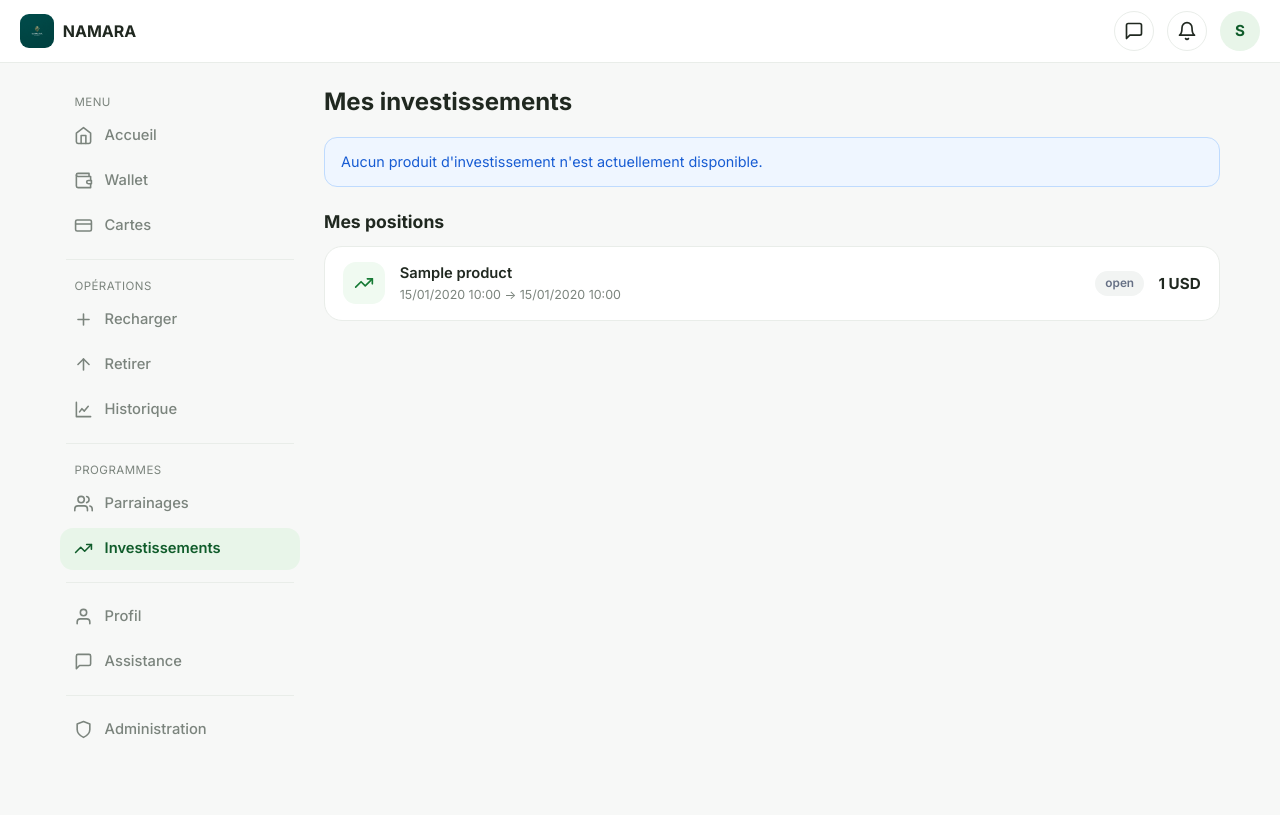
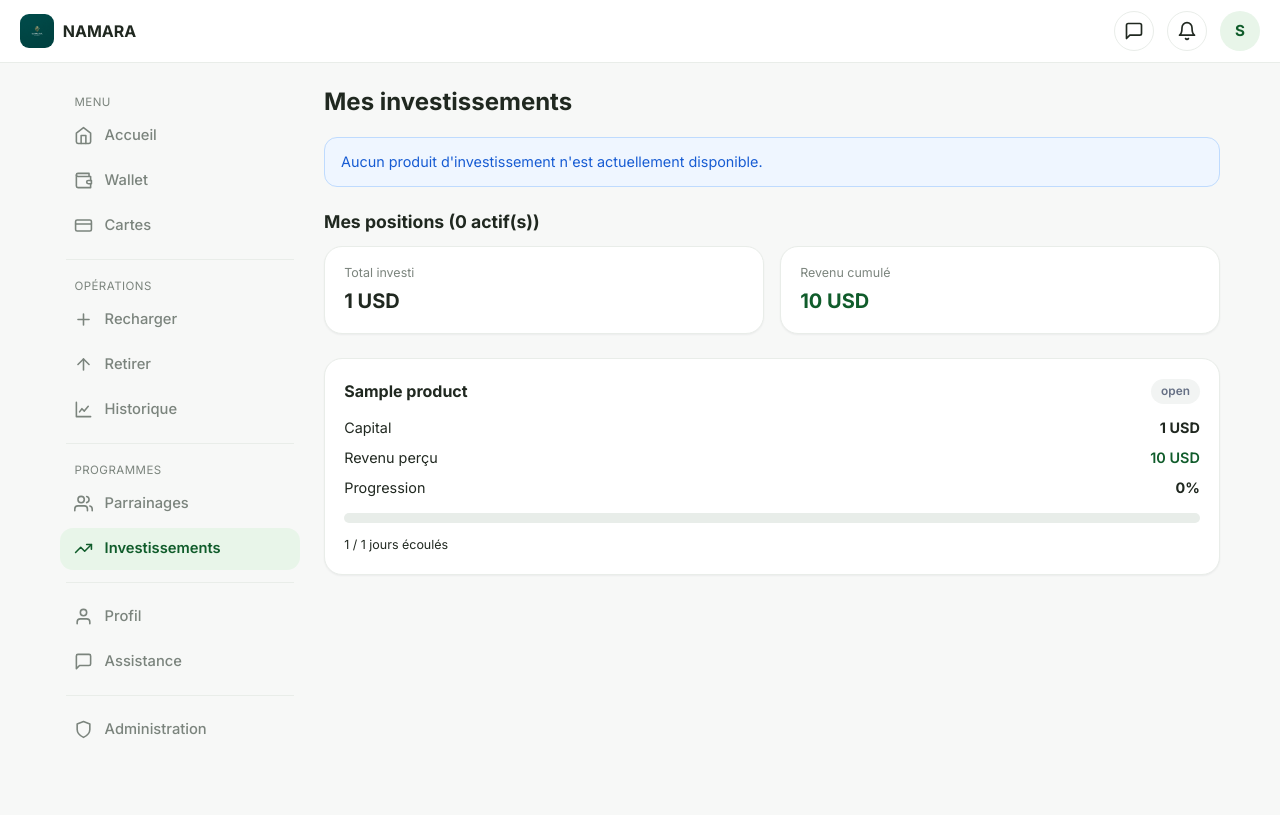
Before and after one commit to fredogary7-rgb/na, a Flask app: page /investments/ in a window 1280 px wide. Shown: the top 815 px of the page. Run offline with Flask 3, Linux system fonts and the light colour scheme; a user stored in the database is signed in; tables that the repository leaves empty hold one stand-in row (values such as "Sample post").

Commit message:
feat: Suivi des investissements avec progression (barres + cartes), carte profil

```diff
--- a/app/__init__.py
+++ b/app/__init__.py
@@ -92,6 +92,8 @@ def register_template_helpers(app):
             "failed": "failed",
             "rejected": "rejected",
             "cancelled": "cancelled",
+            "active": "success",
+            "completed": "approved",
         }
         return mapping.get(status, "cancelled")
 
--- a/app/investments/routes.py
+++ b/app/investments/routes.py
@@ -3,7 +3,8 @@ from flask import Blueprint, abort, flash, redirect, render_template, request, u
 from flask_login import current_user, login_required
 
 from app.extensions import db
-from app.models import Investment, InvestmentProduct
+from app.models import Investment, InvestmentAccrual, InvestmentProduct
+from app.models.base import utcnow
 from app.services import finance, investment as investment_service
 
 
@@ -29,10 +30,51 @@ def index():
             created_investment = inv
             created_sim = investment_service.simulation_for(inv.product)
 
+    # Progression de chaque position + statistiques d'ensemble.
+    now = utcnow()
+    positions = []
+    total_invested = 0
+    total_income = 0
+    for inv in investments:
+        total_secs = (inv.end_date - inv.start_date).total_seconds()
+        days_total = max(1, (inv.end_date - inv.start_date).days)
+        days_elapsed = min(days_total, max(0, (now - inv.start_date).days))
+        days_remaining = max(0, days_total - days_elapsed)
+        if inv.status == "completed":
+            pct = 100
+        elif inv.status in ("cancelled", "interrupted"):
+            pct = 100
+        elif total_secs > 0:
+            pct = max(0, min(100, int((now - inv.start_date).total_seconds() / total_secs * 100)))
+        else:
+            pct = 0
+        income_earned = (
+            db.session.query(
+                db.func.coalesce(db.func.sum(InvestmentAccrual.paid_amount), 0)
+            )
+            .filter_by(investment_id=inv.id)
+            .scalar()
+        ) or 0
+        total_invested += inv.capital
+        total_income += income_earned
+        positions.append({
+            "inv": inv,
+            "pct": pct,
+            "days_elapsed": days_elapsed,
+            "days_total": days_total,
+            "days_remaining": days_remaining,
+            "income_earned": income_earned,
+        })
+
+    active_count = sum(1 for inv in investments if inv.status == "active")
+
     return render_template(
         "dashboard/investments.html",
         products=products,
-        investments=investments,
+        positions=positions,
+        total_invested=total_invested,
+        total_income=total_income,
+        active_count=active_count,
         created_investment=created_investment,
         created_sim=created_sim,
         rate_percent=investment_service.simulation_daily_rate() * 100,
--- a/app/static/css/style.css
+++ b/app/static/css/style.css
@@ -1051,6 +1051,55 @@ body.chat-body {
 @media (max-width: 560px) { .invest-grid { grid-template-columns: 1fr; } .invest-success .is-grid { grid-template-columns: 1fr; } }
 
 /* ============================================================
+   PROGRESSION DES INVESTISSEMENTS (barres + cartes)
+   ============================================================ */
+.stats-bar {
+    display: grid; grid-template-columns: 1fr 1fr; gap: 1rem;
+    margin-bottom: 1.5rem;
+}
+.stat {
+    background: var(--white); border: 1px solid var(--border);
+    border-radius: var(--radius); padding: 1rem 1.2rem;
+    box-shadow: var(--shadow-sm);
+}
+.stat-label { display: block; font-size: 0.78rem; color: var(--muted); margin-bottom: 0.25rem; }
+.stat-val { font-size: 1.25rem; font-weight: 700; }
+.stat-val-green { color: var(--green-dark); }
+
+.progress-card {
+    background: var(--white); border: 1px solid var(--border);
+    border-radius: var(--radius); padding: 1.2rem;
+    margin-bottom: 1rem; box-shadow: var(--shadow-sm);
+}
+.progress-card--active { border-left: 4px solid var(--green); }
+.progress-card--done { border-left: 4px solid #175CD3; opacity: 0.85; }
+.progress-card--stopped { border-left: 4px solid #B42318; opacity: 0.75; }
+
+.pcard-top { display: flex; justify-content: space-between; align-items: center; margin-bottom: 0.8rem; }
+.pcard-top h3 { margin: 0; font-size: 1rem; }
+.pcard-body { display: flex; flex-direction: column; gap: 0.5rem; }
+.pcard-row { display: flex; justify-content: space-between; font-size: 0.9rem; }
+.pcard-row .green { color: var(--green-dark); font-weight: 600; }
+
+.progress-bar {
+    height: 10px; background: #E8EDE9; border-radius: 999px;
+    overflow: hidden; margin: 0.3rem 0;
+}
+.progress-fill {
+    height: 100%; border-radius: 999px;
+    background: linear-gradient(90deg, var(--green), var(--green-dark));
+    transition: width 0.6s ease;
+    min-width: 0;
+}
+.progress-card--done .progress-fill { background: linear-gradient(90deg, #175CD3, #0D3B9E); }
+.progress-card--stopped .progress-fill { background: linear-gradient(90deg, #B42318, #7A1B12); }
+
+.pcard-dates { display: flex; justify-content: space-between; font-size: 0.78rem; }
+.pcard-dates .muted { color: var(--muted); }
+
+@media (max-width: 560px) { .stats-bar { grid-template-columns: 1fr; } }
+
+/* ============================================================
    DÉPÔT : sélection des services Mobile Money (logos)
    ============================================================ */
 .service-grid {
--- a/app/templates/base.html
+++ b/app/templates/base.html
@@ -8,7 +8,7 @@
     <link rel="preconnect" href="https://fonts.googleapis.com">
     <link rel="preconnect" href="https://fonts.gstatic.com" crossorigin>
     <link href="https://fonts.googleapis.com/css2?family=Inter:wght@400;500;600;700&display=swap" rel="stylesheet">
-    <link rel="stylesheet" href="{{ url_for('static', filename='css/style.css') }}?v=5">
+    <link rel="stylesheet" href="{{ url_for('static', filename='css/style.css') }}?v=6">
 </head>
 <body class="{% block body_class %}{% endblock %}">
 
--- a/app/templates/dashboard/investments.html
+++ b/app/templates/dashboard/investments.html
@@ -44,23 +44,48 @@
 <div class="alert alert-info">Aucun produit d'investissement n'est actuellement disponible.</div>
 {% endif %}
 
-<div class="section-head"><h2>Mes positions</h2></div>
-<div class="list-card">
-    {% for inv in investments %}
-        <div class="list-item">
-            <div class="ico">
-                <svg viewBox="0 0 24 24" fill="none" stroke="currentColor" stroke-width="2" stroke-linecap="round" stroke-linejoin="round"><path d="M22 7l-8.5 8.5-5-5L2 17"/><path d="M16 7h6v6"/></svg>
-            </div>
-            <div class="grow">
-                <div class="t">{{ inv.product.name }}</div>
-                <div class="s">{{ inv.start_date.strftime('%d/%m/%Y %H:%M') }} → {{ inv.end_date.strftime('%d/%m/%Y %H:%M') }}</div>
-            </div>
-            <span class="badge badge-{{ badge_class(inv.status) }}">{{ inv.status }}</span>
-            <div class="amt">{{ format_amount(inv.capital, inv.currency) }}</div>
-        </div>
-    {% else %}
-        <div class="empty"><p>Aucun investissement.</p></div>
-    {% endfor %}
+<div class="section-head"><h2>Mes positions <span class="section-sub">({{ active_count }} actif(s))</span></h2></div>
+
+{% if positions %}
+<div class="stats-bar">
+    <div class="stat"><span class="stat-label">Total investi</span><span class="stat-val">{{ format_amount(total_invested, current_user.currency) }}</span></div>
+    <div class="stat"><span class="stat-label">Revenu cumulé</span><span class="stat-val stat-val-green">{{ format_amount(total_income, current_user.currency) }}</span></div>
 </div>
 
+{% for pos in positions %}
+<div class="progress-card {% if pos.inv.status == 'active' %}progress-card--active{% elif pos.inv.status == 'completed' %}progress-card--done{% elif pos.inv.status in ('cancelled','interrupted') %}progress-card--stopped{% endif %}">
+    <div class="pcard-top">
+        <h3>{{ pos.inv.product.name }}</h3>
+        <span class="badge badge-{{ badge_class(pos.inv.status) }}">{{ pos.inv.status }}</span>
+    </div>
+    <div class="pcard-body">
+        <div class="pcard-row">
+            <span>Capital</span>
+            <strong>{{ format_amount(pos.inv.capital, pos.inv.currency) }}</strong>
+        </div>
+        <div class="pcard-row">
+            <span>Revenu perçu</span>
+            <strong class="green">{{ format_amount(pos.income_earned, pos.inv.currency) }}</strong>
+        </div>
+        <div class="pcard-row">
+            <span>Progression</span>
+            <strong>{{ pos.pct }}%</strong>
+        </div>
+
+        <div class="progress-bar">
+            <div class="progress-fill" style="width:{{ pos.pct }}%;"></div>
+        </div>
+
+        <div class="pcard-dates">
+            <span>{{ pos.days_elapsed }} / {{ pos.days_total }} jours écoulés</span>
+            {% if pos.days_remaining > 0 %}<span class="muted">{{ pos.days_remaining }} jour(s) restant(s)</span>{% endif %}
+        </div>
+    </div>
+</div>
+{% endfor %}
+
+{% else %}
+<div class="card"><p class="muted">Aucun investissement pour le moment.</p></div>
+{% endif %}
+
 {% endblock %}
--- a/app/templates/dashboard/profile.html
+++ b/app/templates/dashboard/profile.html
@@ -23,6 +23,12 @@
         <p class="big-code" id="referral-code">{{ current_user.referral_code }}</p>
         <button type="button" class="btn btn-primary btn-sm" id="copy-btn" onclick="copyCode()">Copier</button>
     </div>
+</div>
+
+<div class="section-head"><h2>Mes investissements</h2></div>
+<div class="card">
+    <p class="muted mb">Suivez la progression de vos placements et les revenus déjà perçus.</p>
+    <a class="btn btn-primary btn-block" href="{{ url_for('investments.index') }}">Voir mes investissements</a>
 </div>
 
 <div class="section-head"><h2>Informations personnelles</h2></div>
```
